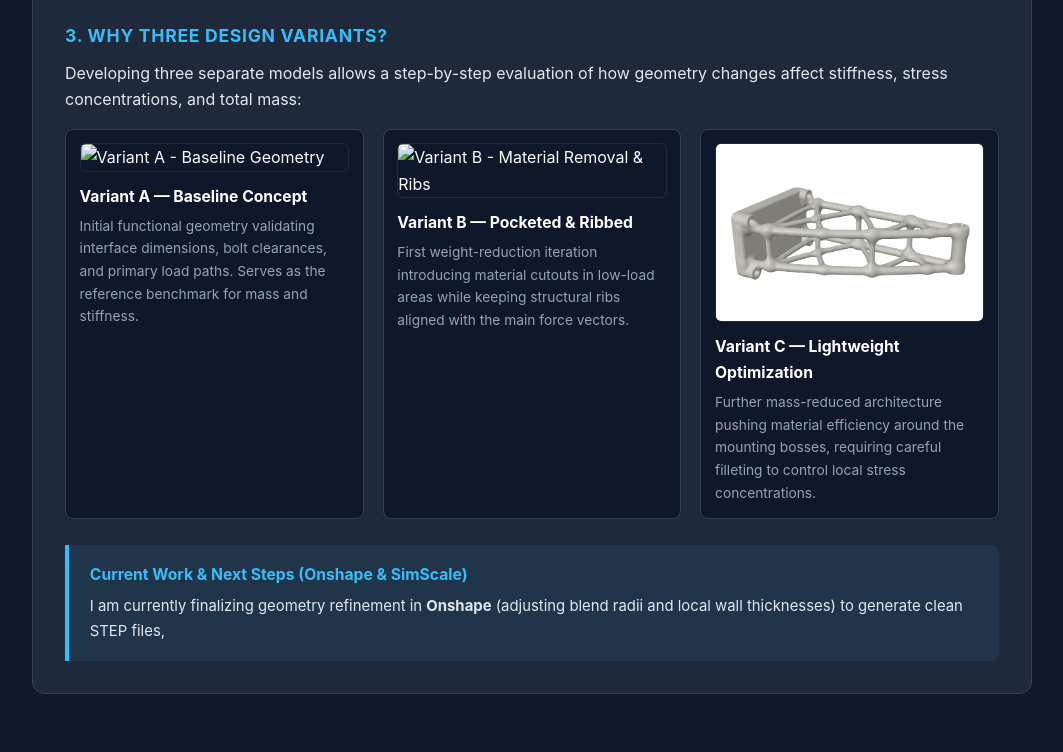
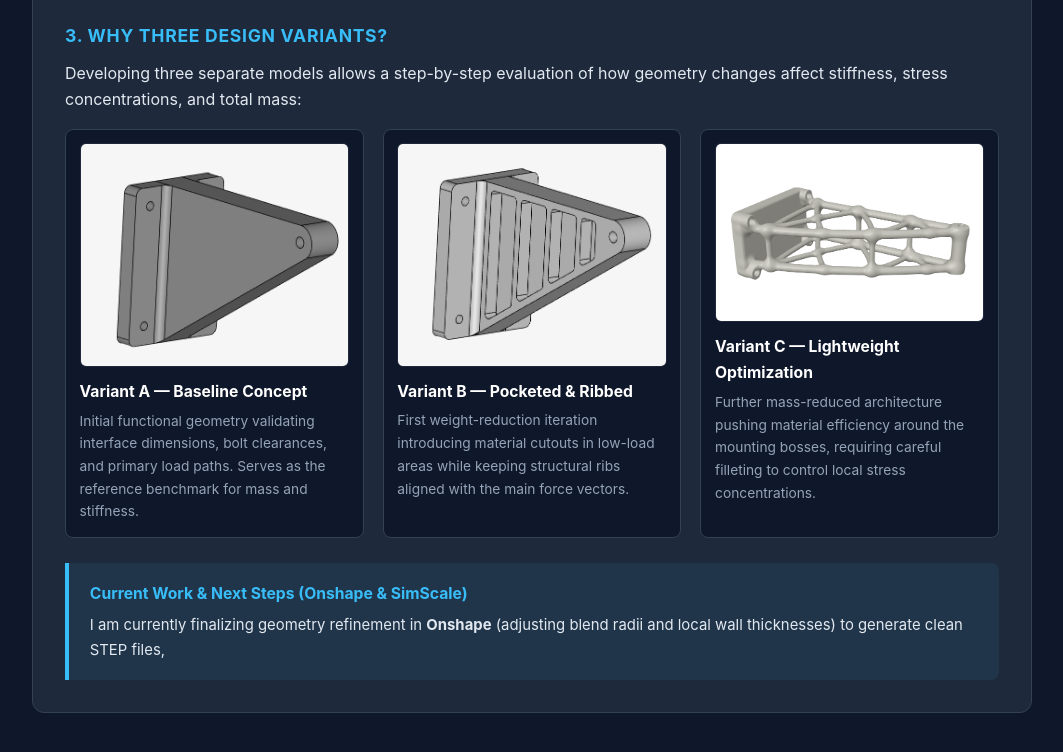
Before and after one commit to MatteoGueguen/MatteoGueguen.github.io, a plain HTML site: page index.html in a window 1280 px wide. Shown: the part 966-1718 px from the top of the page, without its empty margins (108-1171 px from the left). Drawn offline with Linux system fonts and the light colour scheme.

Commit message:
Update index.html

```diff
--- a/index.html
+++ b/index.html
@@ -111,12 +111,12 @@
 
       <div class="gallery-3">
         <div class="gallery-item">
-          <img src="Capture d'écran 2026-11-26 215346.png" alt="Variant A - Baseline Geometry">
+          <img src="Model1.png" alt="Variant A - Baseline Geometry">
           <h4>Variant A — Baseline Concept</h4>
           <p>Initial functional geometry validating interface dimensions, bolt clearances, and primary load paths. Serves as the reference benchmark for mass and stiffness.</p>
         </div>
         <div class="gallery-item">
-          <img src="Capture d'écran 2026-11-26 215359.png" alt="Variant B - Material Removal & Ribs">
+          <img src="Model2.png" alt="Variant B - Material Removal & Ribs">
           <h4>Variant B — Pocketed & Ribbed</h4>
           <p>First weight-reduction iteration introducing material cutouts in low-load areas while keeping structural ribs aligned with the main force vectors.</p>
         </div>
```
